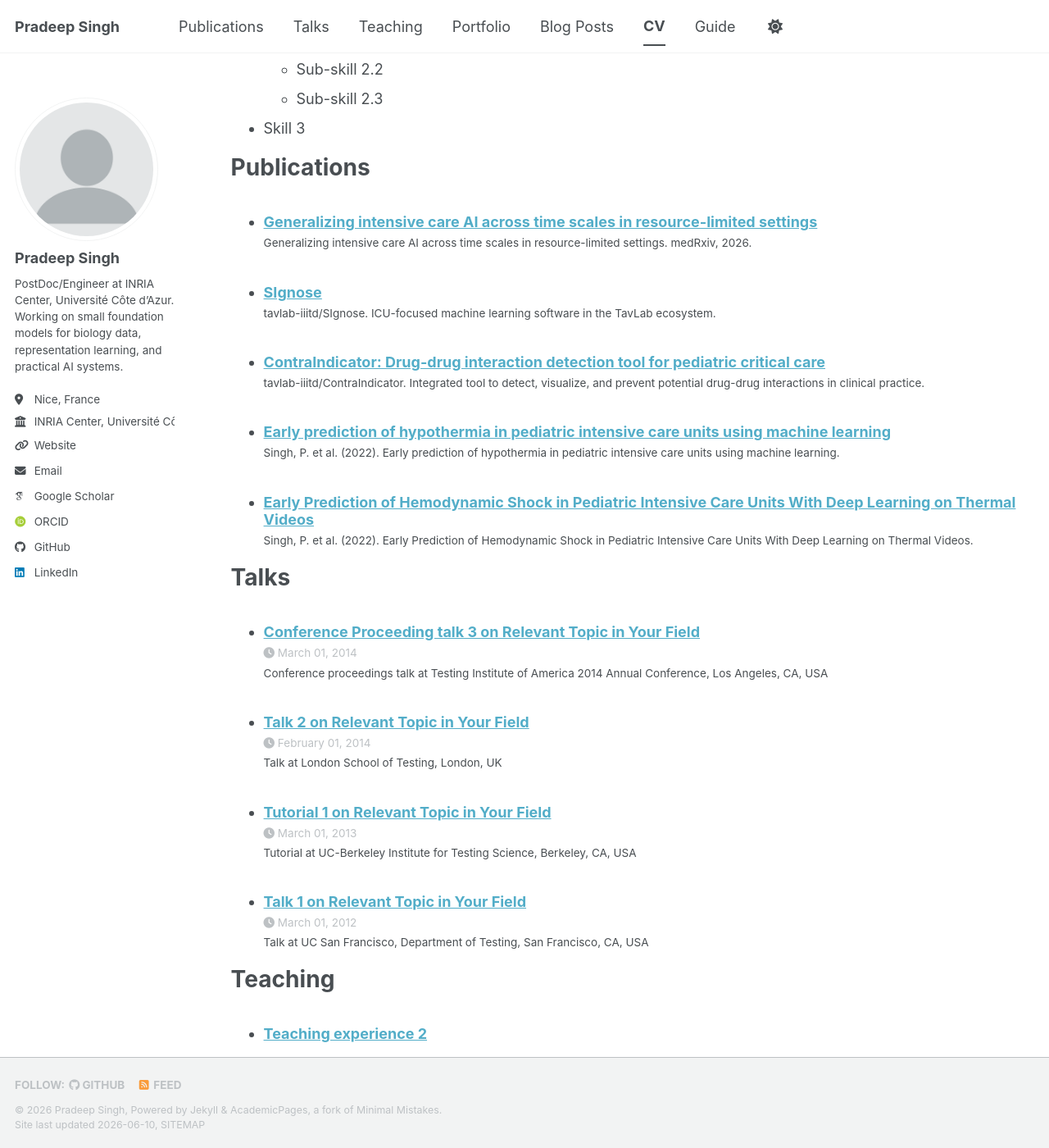
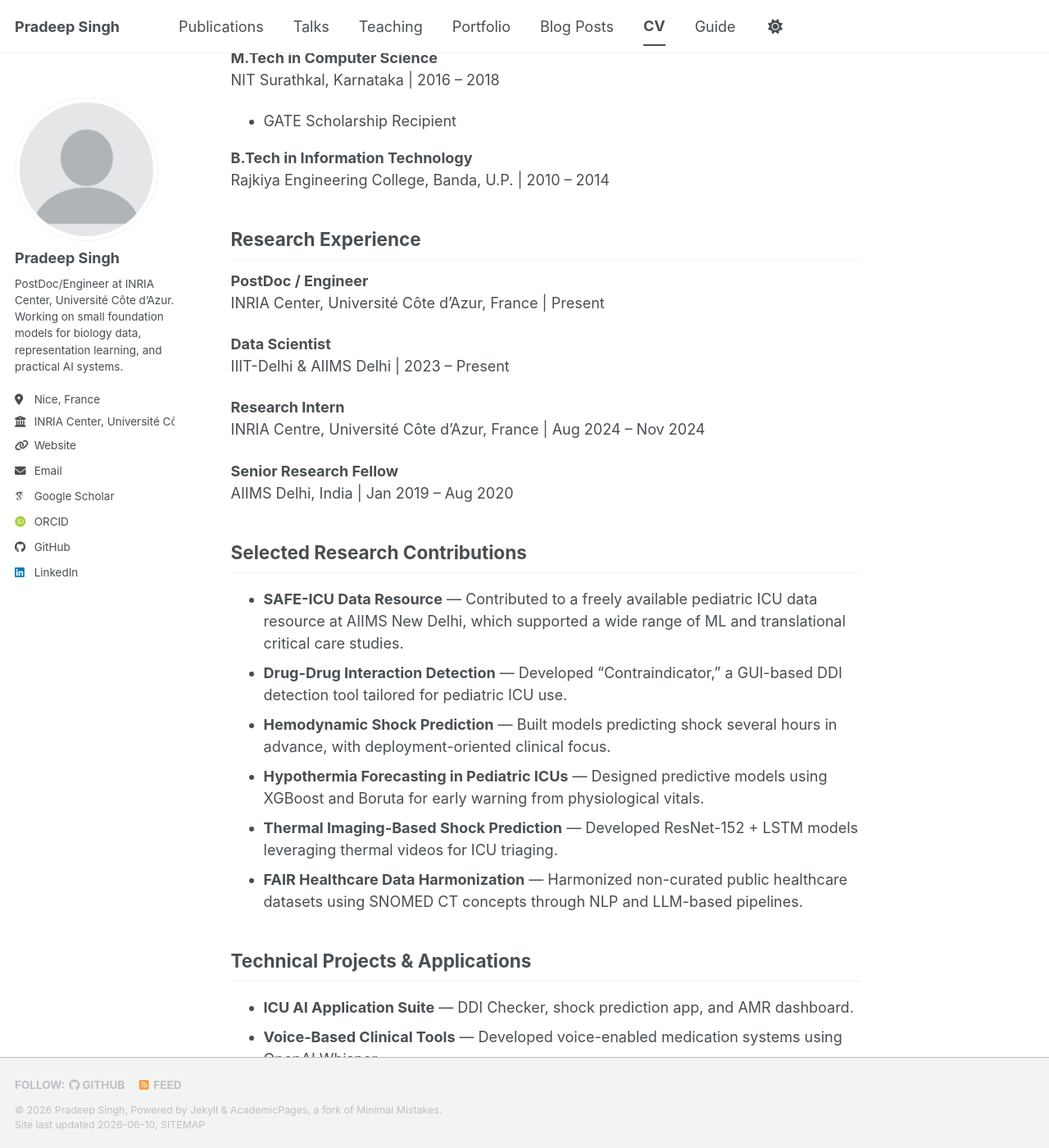
Before and after one commit to pradeepsinghnitk/pradeepsinghnitk.github.io, a Jekyll site: the page built from _pages/cv.md, in a window 1280 px wide and 1400 px high, scrolled down 894 px. Shown: the whole window at 82% size. Built offline with Jekyll 4.4.1, drawn with Linux system fonts in a browser that asks for light colours; some web fonts are replaced; a script bundle is joined from its source files by our own code; library files that are not in the unit come from our copies; some of the changed text lies outside the part shown.

Commit message:
Update cv.md

```diff
--- a/_pages/cv.md
+++ b/_pages/cv.md
@@ -1,64 +1,92 @@
 ---
-layout: archive
 title: "CV"
 permalink: /cv/
 author_profile: true
 redirect_from:
-  - /resume
+  - /resume/
 ---
 
-{% include base_path %}
+# Pradeep Singh
 
-Education
-======
-* Ph.D in Version Control Theory, GitHub University, 2018 (expected)
-* M.S. in Jekyll, GitHub University, 2014
-* B.S. in GitHub, GitHub University, 2012
+**PostDoc/Engineer**
+INRIA Center, Université Côte d’Azur, Nice, France
 
-Work experience
-======
-* Spring 2024: Academic Pages Collaborator
-  * GitHub University
-  * Duties includes: Updates and improvements to template
-  * Supervisor: The Users
+- [Email](mailto:pradeep.singh@inria.fr)
+- [LinkedIn](https://www.linkedin.com/in/pradeep-singh-1a0335119/)
+- [GitHub](https://github.com/pradeepsinghnitk)
+- [Google Scholar](https://scholar.google.com/citations?user=VmelJF8AAAAJ)
+- [ORCID](https://orcid.org/0000-0002-1215-7553)
+- [Previous lab page](https://tavlab.iiitd.edu.in/team/pradeep-singh)
 
-* Fall 2015: Research Assistant
-  * GitHub University
-  * Duties included: Merging pull requests
-  * Supervisor: Professor Hub
+## Summary
 
-* Summer 2015: Research Assistant
-  * GitHub University
-  * Duties included: Tagging issues
-  * Supervisor: Professor Git
+AI researcher and engineer working at the intersection of machine learning, biomedical AI, and computational methods for biology data. Current work at INRIA focuses on small foundation models, representation learning, and practical model development for biology-related data. During my PhD, one of my major achievements was contributing to the SAFE-ICU data resource and its associated ecosystem of predictive models, clinical pipelines, and deployable ICU AI tools.
 
-Skills
-======
-* Skill 1
-* Skill 2
-  * Sub-skill 2.1
-  * Sub-skill 2.2
-  * Sub-skill 2.3
-* Skill 3
+## Education
 
-Publications
-======
-  <ul>{% for post in site.publications reversed %}
-    {% include archive-single-cv.html %}
-  {% endfor %}</ul>
+**Ph.D. in AI for Healthcare**
+IIIT Delhi, India | 2020 -- 2025
+- UGC-NET Qualified
 
-Talks
-======
-  <ul>{% for post in site.talks reversed %}
-    {% include archive-single-talk-cv.html  %}
-  {% endfor %}</ul>
+**M.Tech in Computer Science**
+NIT Surathkal, Karnataka | 2016 -- 2018
+- GATE Scholarship Recipient
 
-Teaching
-======
-  <ul>{% for post in site.teaching reversed %}
-    {% include archive-single-cv.html %}
-  {% endfor %}</ul>
+**B.Tech in Information Technology**
+Rajkiya Engineering College, Banda, U.P. | 2010 -- 2014
 
-Service and leadership
-======
-* Currently signed in to 43 different slack teams
+## Research Experience
+
+**PostDoc / Engineer**
+INRIA Center, Université Côte d’Azur, France | Present
+
+**Data Scientist**
+IIIT-Delhi & AIIMS Delhi | 2023 -- Present
+
+**Research Intern**
+INRIA Centre, Université Côte d’Azur, France | Aug 2024 -- Nov 2024
+
+**Senior Research Fellow**
+AIIMS Delhi, India | Jan 2019 -- Aug 2020
+
+## Selected Research Contributions
+
+- **SAFE-ICU Data Resource** — Contributed to a freely available pediatric ICU data resource at AIIMS New Delhi, which supported a wide range of ML and translational critical care studies.
+- **Drug-Drug Interaction Detection** — Developed "Contraindicator," a GUI-based DDI detection tool tailored for pediatric ICU use.
+- **Hemodynamic Shock Prediction** — Built models predicting shock several hours in advance, with deployment-oriented clinical focus.
+- **Hypothermia Forecasting in Pediatric ICUs** — Designed predictive models using XGBoost and Boruta for early warning from physiological vitals.
+- **Thermal Imaging-Based Shock Prediction** — Developed ResNet-152 + LSTM models leveraging thermal videos for ICU triaging.
+- **FAIR Healthcare Data Harmonization** — Harmonized non-curated public healthcare datasets using SNOMED CT concepts through NLP and LLM-based pipelines.
+
+## Technical Projects & Applications
+
+- **ICU AI Application Suite** — DDI Checker, shock prediction app, and AMR dashboard.
+- **Voice-Based Clinical Tools** — Developed voice-enabled medication systems using OpenAI Whisper.
+- **LLM-Powered Product Recommendation System** — Built using GPT, Sentence Transformers, LangChain, FAISS, and Weaviate.
+- **Foundation Model Fine-Tuning** — Fine-tuned BERT, Mistral, and LLaMA on ICU data; integrated with vector DBs such as Weaviate and Pinecone.
+- **Unsupervised Pre-Trained Vitals Signal Embeddings** — Built BERT-based unsupervised embeddings for multimodal ICU prognostication.
+
+## Technical Skills
+
+- **Programming**: Python, R, SQL, JavaScript, HTML/CSS
+- **Frameworks**: PyTorch, TensorFlow, JAX, SpaCy, NLTK
+- **Deployment**: Flask, Django, Docker, Kubernetes
+- **Databases**: MongoDB, PostgreSQL, SQLite, Weaviate, Pinecone
+- **Visualization**: Matplotlib, Seaborn, GGplot
+- **Languages**: English, Hindi
+
+## Publications
+
+- Full list on [Google Scholar](https://scholar.google.com/citations?user=VmelJF8AAAAJ)
+
+## Selected Projects
+
+- [SAFE-ICU](https://safeicu.aiims.edu.in/project/safeicu/)
+- [ShoQPred](https://github.com/SAFE-ICU/ShoQPred)
+- [Automated Shock Detection](https://github.com/SAFE-ICU/Automated_Shock_Detection)
+
+## References
+
+- Dr. Tavpritesh Sethi, Professor, IIIT Delhi
+- Dr. Rakesh Lodha, Professor, AIIMS Delhi
+- Dr. Sajan Saini, Associate Professor, Department of Pediatrics, PGIMER, Chandigarh
```
